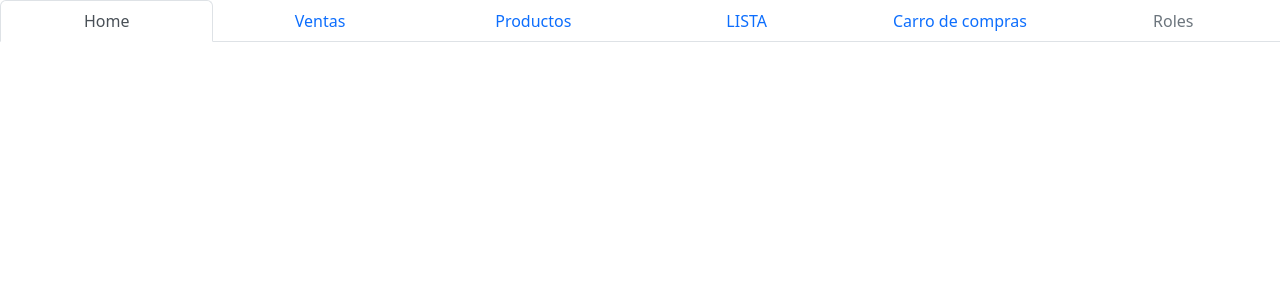
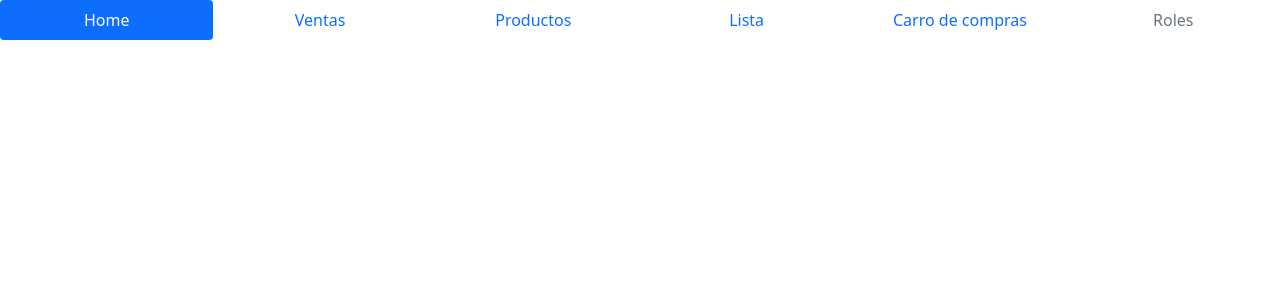
Before and after one commit to TopDeveloperss/repokaren, a React (Create React App) app: page / in a window 1280 px wide. Shown: the top 300 px of the page. Built offline with nearby package versions, Linux system fonts and the light colour scheme.

Commit message:
commit_andres

```diff
--- a/package.json
+++ b/package.json
@@ -9,9 +9,10 @@
     "@testing-library/jest-dom": "^5.16.5",
     "@testing-library/react": "^13.4.0",
     "@testing-library/user-event": "^13.5.0",
-    "bootstrap": "^5.2.2",
+    "bootstrap": "^5.1.3",
     "react": "^18.2.0",
     "react-bootstrap": "^2.5.0",
+    "react-confirm-alert": "^3.0.6",
     "react-dom": "^18.2.0",
     "react-router-dom": "^6.4.2",
     "react-scripts": "^5.0.1",
--- a/src/App.js
+++ /dev/null
@@ -1,56 +0,0 @@
-import Autorizacion from './Autorizacion.js';
-import './App.css';
-import 'bootstrap/dist/css/bootstrap.min.css';
-import ListaProductos from './components/listaUsuarios/ListaProductos.js';
-import Home from './components/listaUsuarios/home';
-import {Routes, Route, BrowserRouter} from "react-router-dom";
-import ModificarProducts from './components/listaUsuarios/modificarProduct.js';
-import Nav from 'react-bootstrap/Nav';
-import Container from 'react-bootstrap/Container';
-import { Fragment } from 'react';
-import VentasAdmin from './components/listaUsuarios/ventasAdmin.js';
-import Carrito from './components/listaUsuarios/Carrito.js'
-
-
-function App() {
-  return (
-    <>
-      <BrowserRouter>
-      <Nav justify variant="tabs" defaultActiveKey="/home">
-       <Nav.Item>
-        <Nav.Link href="/home">Home</Nav.Link>
-      </Nav.Item>
-      <Nav.Item>
-        <Nav.Link href="/ventas">Ventas</Nav.Link>
-      </Nav.Item>
-      <Nav.Item>
-        <Nav.Link href="/ver">Productos</Nav.Link>
-      </Nav.Item>
-      <Nav.Item>
-        <Nav.Link href="/lista">LISTA</Nav.Link>
-      </Nav.Item>
-      <Nav.Item>
-        <Nav.Link href="/Carrito">Carro de compras</Nav.Link>
-      </Nav.Item>
-      <Nav.Item>
-        <Nav.Link eventKey="disabled" disabled>
-          Roles
-        </Nav.Link>
-      </Nav.Item>
-
-    </Nav>
-
-        <Routes>
-          <Route path='/ver' element={Autorizacion(ModificarProducts, ["USER", "ADMIN"])}/>
-          <Route path='/home' element={Autorizacion(Home, ["USER", "ADMIN"])}/>
-          <Route path='/ventas' element={Autorizacion(VentasAdmin, ["USER", "ADMIN"])}/>
-          <Route path='/lista' element={Autorizacion(ListaProductos, ["USER", "ADMIN"])}/>
-          <Route path= "/Carrito" element= {Autorizacion(Carrito, ["USER"])}/>
-
-        </Routes>
-      </BrowserRouter>
-    </>
-  );
-}
-
-export default App;
--- /dev/null
+++ b/src/App.jsx
@@ -0,0 +1,49 @@
+import Autorizacion from './Autorizacion.js';
+import Home from './components/listaUsuarios/home';
+import ListaProductos from './components/listaUsuarios/ListaProductos.jsx';
+import ModificarProducts from './components/listaUsuarios/modificarProduct.jsx';
+import VentasAdmin from './components/listaUsuarios/ventasAdmin.js';
+import Carrito from './components/listaUsuarios/Carrito.jsx'
+import './App.css';
+import 'bootstrap/dist/css/bootstrap.min.css';
+import {Routes, Route, BrowserRouter, Link} from "react-router-dom";
+import Nav from 'react-bootstrap/Nav';
+import Container from 'react-bootstrap/Container';
+import { Fragment } from 'react';
+
+
+
+function App() {
+  return (
+    <BrowserRouter>
+      <Nav justify variant="pills" defaultActiveKey="/home">
+        <Nav.Item>
+          <Nav.Link href="/home">Home</Nav.Link>
+        </Nav.Item>
+        <Nav.Item>
+          <Nav.Link eventKey="ventas" as={Link} to="/ventas">Ventas</Nav.Link>
+        </Nav.Item>
+        <Nav.Item>
+          <Nav.Link eventKey="productos" as={Link} to="/productos">Productos</Nav.Link>
+        </Nav.Item>
+        <Nav.Item>
+          <Nav.Link eventKey="lista" as={Link} to="/lista">Lista</Nav.Link>
+        </Nav.Item>
+        <Nav.Item>
+          <Nav.Link eventKey="Carrito" as={Link} to="/carrito">Carro de compras</Nav.Link>
+        </Nav.Item>
+        <Nav.Item>
+          <Nav.Link eventKey="disabled" disabled>Roles</Nav.Link>
+        </Nav.Item>
+      </Nav>
+      <Routes>
+        <Route path='/productos' element={Autorizacion(ModificarProducts, ["USER", "ADMIN"])}/>
+        <Route path='/home' element={Autorizacion(Home, ["USER", "ADMIN"])}/>
+        <Route path='/ventas' element={Autorizacion(VentasAdmin, ["USER", "ADMIN"])}/>
+        <Route path='/lista' element={Autorizacion(ListaProductos, ["USER", "ADMIN"])}/>
+        <Route path= "/carrito" element= {Autorizacion(Carrito, ["USER"])}/>
+      </Routes>
+    </BrowserRouter>
+  );
+}
+export default App;
--- a/src/components/listaUsuarios/ListaProductos.js
+++ b/src/components/listaUsuarios/ListaProductos.jsx
@@ -79,12 +79,12 @@ function ListaProductos() {
         <Pagination>
                   <Pagination.First />
                   <Pagination.Prev />
-                  <Pagination.Item>{1}</Pagination.Item>
+                  <Pagination.Item active> {1}</Pagination.Item>
                   <Pagination.Ellipsis />
 
                   <Pagination.Item>{10}</Pagination.Item>
                   <Pagination.Item>{11}</Pagination.Item>
-                  <Pagination.Item active>{12}</Pagination.Item>
+                  <Pagination.Item >{12}</Pagination.Item>
                   <Pagination.Item>{13}</Pagination.Item>
                   <Pagination.Item disabled>{14}</Pagination.Item>
 
--- a/src/components/listaUsuarios/home.js
+++ b/src/components/listaUsuarios/home.jsx
@@ -1,9 +1,10 @@
+import React from 'react';
 import Button from 'react-bootstrap/Button';
 import Form from 'react-bootstrap/Form';
 
 function Home() {
   return (
-    <>
+    <React.Fragment>
       <div>
         <h1>
           BIENVENIDOS A SU
@@ -30,7 +31,7 @@ function Home() {
           Submit
         </Button>
       </Form>
-    </>
+      </React.Fragment>
   );
 }
 
--- a/src/components/listaUsuarios/modificarProduct.js
+++ b/src/components/listaUsuarios/modificarProduct.jsx
@@ -47,7 +47,7 @@ const  ModificarProducts = () =>
       }
 
       return (
-        <div>
+        <React.Fragment>
           <Form onSubmit = {
             (e) => {
               addProduct(e)
@@ -66,33 +66,7 @@ const  ModificarProducts = () =>
                   </tr>
                 </thead>
                 <tbody>
-                  {
-                    datosProducto.map(
-                      (producto, index) => {
-                        return(
-                          <tr>
-                            <td>{index}</td>
-                            <td>{producto.nombre}</td>
-                            <td>{producto.descripcion}</td>
-                            <td>{producto.precio}</td>
-                            <td>{producto.stock}</td>
-                            <td><Button variant="outline-danger" onClick= {
-                              ()  =>  {
-                                eliminarProducto(producto.id)
-                              }
-                              } >Eliminar</Button></td>
-                          <td><Button variant="outline-warning" onClick= {
-                              ()  =>  {
-                                //editarProducto(producto.id)
-                              }
-                              } >Editar</Button></td>
-                          </tr>
-                        );
-                      }
-                    )
-                  }
-
-                  <tr>
+                <tr>
                       <td></td>
                       <td>
                         <InputGroup className="mb-3">
@@ -167,16 +141,43 @@ const  ModificarProducts = () =>
                         </Button>
                       </td>
                   </tr>
+                  {
+                    datosProducto.map(
+                      (producto, index) => {
+                        return(
+                          <tr>
+                            <td>{index}</td>
+                            <td>{producto.nombre}</td>
+                            <td>{producto.descripcion}</td>
+                            <td>{producto.precio}</td>
+                            <td>{producto.stock}</td>
+                            <td><Button variant="outline-danger" onClick= {
+                              ()  =>  {
+                                eliminarProducto(producto.id)
+                              }
+                              } >Eliminar</Button></td>
+                          <td><Button variant="outline-warning" onClick= {
+                              ()  =>  {
+                                //editarProducto(producto.id)
+                              }
+                              } >Editar</Button></td>
+                          </tr>
+                        );
+                      }
+                    )
+                  }
+
+
                 </tbody>
                 <Pagination>
                   <Pagination.First />
                   <Pagination.Prev />
-                  <Pagination.Item>{1}</Pagination.Item>
+                  <Pagination.Item active>{1}</Pagination.Item>
                   <Pagination.Ellipsis />
 
                   <Pagination.Item>{10}</Pagination.Item>
                   <Pagination.Item>{11}</Pagination.Item>
-                  <Pagination.Item active>{12}</Pagination.Item>
+                  <Pagination.Item >{12}</Pagination.Item>
                   <Pagination.Item>{13}</Pagination.Item>
                   <Pagination.Item disabled>{14}</Pagination.Item>
 
@@ -187,7 +188,7 @@ const  ModificarProducts = () =>
                 </Pagination>
             </ Table>
           </Form>
-        </div>
+        </React.Fragment>
       )
     }
 ;
```
Also changed, not shown: src/components/listaUsuarios/Carrito.js (deleted), src/components/listaUsuarios/Carrito.jsx (added), src/components/listaUsuarios/ventasAdmin.js (line endings or trailing spaces), 1 other file (tests, documents, lock files or other folders).
